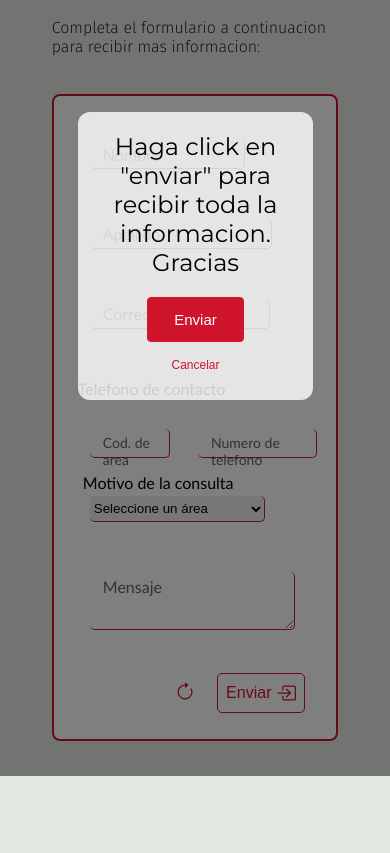
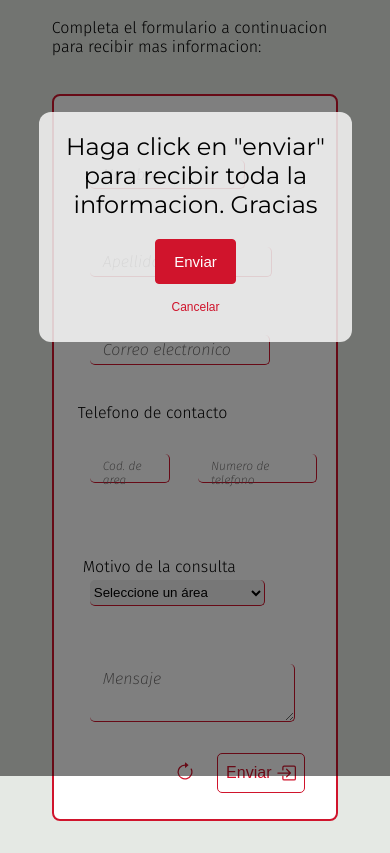
Before and after one commit to Melanie-SanRoman/SanRomanMelanie_3, a plain HTML site: page index.html in a window 390 px wide. Both pictures are taken after a click on the button "Enviar". Shown: the part 68-921 px from the top of the page. Before the commit the page ends 844 px from the top, so only its background shows below. Drawn offline with Linux system fonts and the light colour scheme.

Commit message:
Se acomodo el codigo y se implemento la clase que controla el mensaje de error

```diff
--- a/css/style.css
+++ b/css/style.css
@@ -5,6 +5,9 @@
     --green: rgb(122, 194, 35);
     --primary_font: 'Montserrat', sans-serif;
     --second_font: 'Fira Sans', sans-serif;
+    --font_ExtraLight: 200;
+    --font_Light: 300;
+    --font_Regular: 400;
 }
 
 /* CENTRA BODY */
@@ -21,15 +24,13 @@ header {
     display: flex;
     flex-direction: column;
     max-width: 50%;
-    /* background-color: aqua; */
     align-items: flex-start;
     margin: 0 auto;
     max-width: 50%;
 
-
     h1 {
         font-family: var(--primary_font);
-        font-weight: 400;
+        font-weight: var(--font_Regular);
         font-size: 2.5rem;
         color: var(--primary_color);
         margin: 0px;
@@ -37,23 +38,20 @@ header {
 
     h4 {
         font-family: var(--second_font);
-        font-weight: 200;
+        font-weight: var(--font_Light);
         font-size: 1rem;
     }
 }
 
 /* MAIN */
 main {
-    /* CENTRAR Y TAM * revisar*/
-    /* background-color: #97d848; */
+    /* CENTRAR Y TAM */
     padding: 16px;
     margin: 0 auto;
     max-width: 50%;
 
     /* FORMULARIO */
     form {
-        font-family: var(--second_font);
-
         display: flex;
         flex-direction: column;
         background-color: white;
@@ -62,25 +60,25 @@ main {
         border: 2px solid var(--primary_color);
         border-radius: 8px;
         font-family: 'Gill Sans', 'Gill Sans MT', Calibri, 'Trebuchet MS', sans-serif;
-        /* position: relative; */
 
         /* POSICION Y FONT = LABELS */
         label {
             margin: 20px 0px 4px 8px;
             font-size: var(--size_font_label);
+            font-family: var(--second_font);
+            font-weight: var(--font_Light);
         }
 
         /* POSICION, TAM, COLOR, BORDES = INPUT, SELECT, TEXTAREA */
         input,
         select,
         textarea {
-            margin: 20px 0px 20px 20px;
+            margin: 40px 0px 8px 20px;
             height: 2em;
             border: none;
             border-bottom: 1.5px solid var(--primary_color);
             border-right: 1.5px solid var(--primary_color);
             border-radius: 5px;
-            /* background-color: aquamarine; */
 
             /* FOCUS */
             &:focus {
@@ -89,46 +87,52 @@ main {
             }
         }
 
-        /* TAM INDEPENDIENTE DE CADA INPUT, SELECT, TEXTAREA */
-        #name {
-            width: 60%;
-        }
-
         .input_box {
             position: relative;
             margin-bottom: 10px;
 
+            /* TRANSICION AL HACER FOCO EN UN INPUT */
             input,
             select,
             textarea {
 
+                /* FOCO + INPUT SIN VALOR */
                 &:focus+label,
                 &:not(:placeholder-shown)+label {
-                    transform: translateY(-18px);
+                    transform: translateY(-15px);
                     color: var(--green);
                     background-color: rgb(255, 255, 255);
                 }
 
+                /* INPUT CON VALOR */
                 &:not(:placeholder-shown)+label {
                     transform: translateY(-28px);
                     color: black;
                     background: none;
                     left: 0px;
+                    font-weight: var(--font_Light);
+                    font-style: normal;
                 }
             }
 
             label {
                 position: absolute;
                 left: 20px;
-                top: 5px;
+                top: 25px;
                 background: #fff;
                 padding: 0px 5px;
                 transition: transform 0.6s ease, color 0.4s ease, background-color 0.2s ease;
                 color: rgb(102, 100, 100);
                 background: none;
+
+                font-weight: var(--font_ExtraLight);
+                font-style: italic;
             }
+        }
 
-            /* background-color: pink; */
+        /* TAM INDEPENDIENTE DE CADA INPUT, SELECT, TEXTAREA */
+        #name {
+            width: 60%;
         }
 
         #mail {
@@ -140,7 +144,6 @@ main {
         }
 
         #section_cod_area {
-            /* background-color: pink; */
             width: 40%;
         }
 
@@ -158,9 +161,19 @@ main {
             height: 4em;
         }
 
+        /* DIV DEL SELECT */
+        #div_select {
+            margin-top: 40px;
+
+            label {
+                color: rgb(0, 0, 0);
+                font-weight: var(--font_Light);
+                font-style: normal;
+            }
+        }
+
         /* DIV TEL CONTACTO */
         #div_contacto {
-            /* background-color: #97d848; */
             display: flex;
             flex-direction: row;
             align-items: center;
@@ -170,8 +183,6 @@ main {
             section {
                 display: flex;
                 flex-direction: column;
-
-                margin-top: 30px;
 
                 label {
                     font-size: 0.9rem;
@@ -184,31 +195,25 @@ main {
                         transform: translateY(-10px);
                         color: var(--green);
                         background-color: rgb(255, 255, 255);
-
                     }
 
                     &:not(:placeholder-shown)+label {
-                        /* background-color: pink; */
                         transform: translateY(-25px);
                         color: black;
                         background: none;
-
                         left: 0px;
                     }
                 }
-
-                /* background-color: blue; */
             }
         }
 
+        /* BOTONES */
         #buttons {
-            /* background-color: pink; */
             display: flex;
             justify-content: flex-end;
             align-items: center;
             margin: 10px 15px;
             gap: 1em;
-
 
             button {
                 border: none;
@@ -219,6 +224,7 @@ main {
                 }
             }
 
+            /* BOTON ENVIAR */
             #submit {
                 width: 5.5rem;
                 height: 2.5rem;
@@ -238,6 +244,7 @@ main {
                 }
             }
 
+            /* BOTON RESET */
             #reset {
                 width: 2rem;
                 height: 1.5rem;
@@ -245,6 +252,24 @@ main {
                 color: var(--primary_color);
             }
 
+        }
+
+        /* MENSAJE DE ERROR EN LA VALIDACION DE INPUTS */
+        .mensaje-error {
+            color: red;
+            font-size: 0.75rem;
+            position: absolute;
+            top: 100%;
+            left: 0;
+            margin-top: 2px;
+            margin-left: 20px;
+            font-family: var(--second_font);
+            font-weight: var(--font_Regular);
+        }
+
+        .error {
+            outline: 1px solid red;
+            border-color: red ;
         }
     }
 }
@@ -272,7 +297,7 @@ main {
     background-color: rgba(255, 255, 255, 0.8);
     padding: 20px;
     margin: 180px auto;
-    width: 50%;
+    width: 30%;
     overflow-y: auto;
     border-radius: 12px;
     text-align: center;
@@ -298,7 +323,7 @@ main {
             padding: 8px 8px;
             border-radius: 4px;
             cursor: pointer;
-            width: 50%;
+            width: 30%;
             /* transition: background-color color 0.3s ease; */
         }
 
@@ -357,19 +382,23 @@ main {
     animation: fadeOut 0.4s ease forwards;
 }
 
+/* MEDIA QUERIES PARA MOBILE */
 @media (max-width:600px) {
+    header {
+        max-width: 80%;
+    }
+
     main {
         max-width: 80%;
-        /* background-color: aqua; */
 
         #div_contacto {
             label {
-                font-size: 0.875rem !important;
+                font-size: 0.75rem !important;
             }
         }
     }
 
-    header {
-        max-width: 80%;
+    .info-modal {
+        width: 70%;
     }
 }
```
